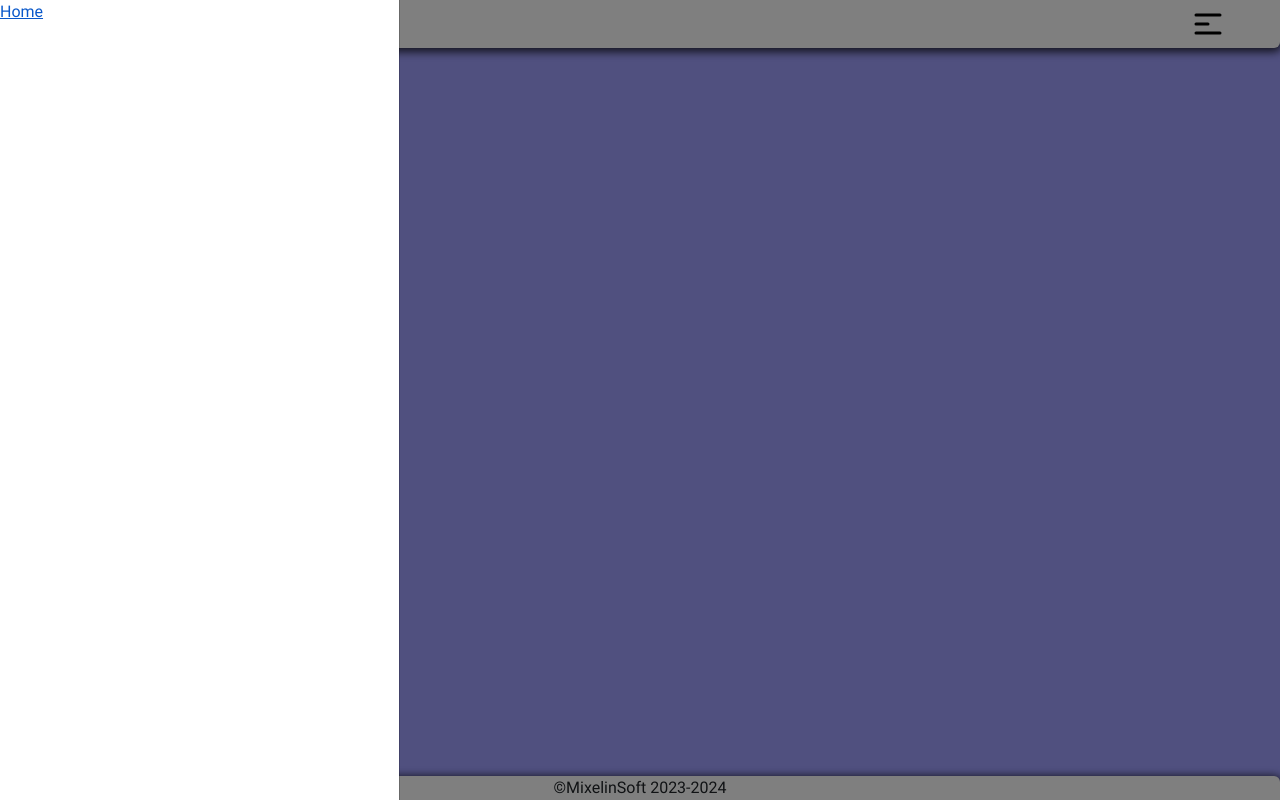
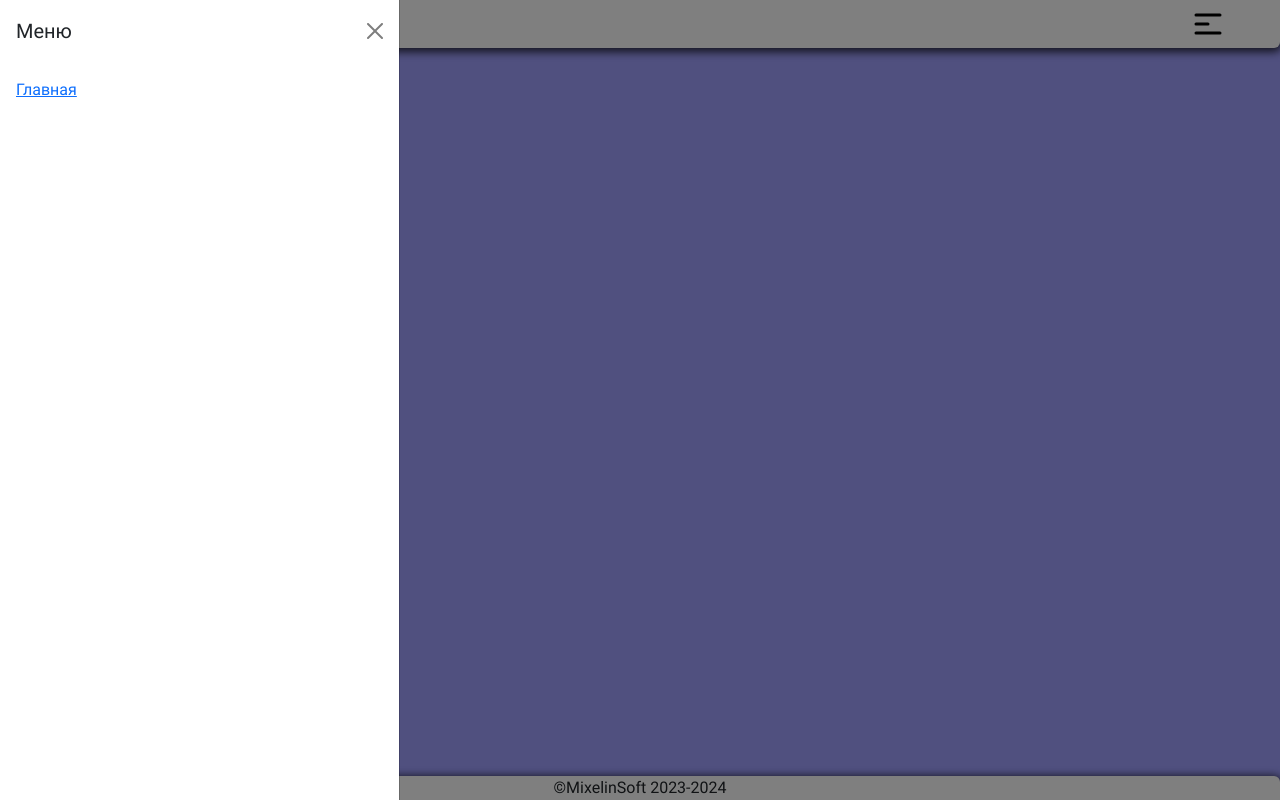
Before and after one commit to MixelinSoft/gs-tools-offline, a React (Vite) app in the folder src/renderer/: page / in a window 1280 px wide. Both pictures are taken after a click on the button 1208 px from the left and 24 px from the top of the page. Built offline with nearby package versions, Linux system fonts and the light colour scheme; a web font is replaced by a local one.

Commit message:
refactor AsideMenu component; implement AsideMenuItem for dynamic menu rendering and update styles

```diff
--- a/src/renderer/src/components/UI/AsideMenu/AsideMenu.jsx
+++ b/src/renderer/src/components/UI/AsideMenu/AsideMenu.jsx
@@ -3,20 +3,35 @@ import styles from './AsideMenu.module.css'
 import { Link } from 'react-router-dom'
 import { Offcanvas } from 'react-bootstrap'
 import { uiActions } from '../../../../store/slices/uiSlice'
+import AsideMenuItem from './AsideMenuItem/AsideMenuItem'
 
 const AsideMenu = () => {
   // Create Dispatch Function
   const dispatch = useDispatch()
+  // Create Close Menu Handler
   const closeMenuHandler = () => {
     dispatch(uiActions.asideMenuToggle(false))
   }
+  // Get Show Menu State
   const showMenu = useSelector((state) => state.ui.asideMenuShow)
+  // Create Menu
+  const menu = [{ name: 'Главная', slug: '/', icon: 'asd' }]
 
   return (
     <Offcanvas show={showMenu} onHide={closeMenuHandler}>
-      <Link to="/" className={styles.link} onClick={closeMenuHandler}>
-        Home
-      </Link>
+      <Offcanvas.Header closeButton>
+        <Offcanvas.Title>Меню</Offcanvas.Title>
+      </Offcanvas.Header>
+      <Offcanvas.Body>
+        {menu.map((menuItem) => (
+          <AsideMenuItem
+            key={menuItem.slug}
+            closeHandler={closeMenuHandler}
+            slug={menuItem.slug}
+            name={menuItem.name}
+          />
+        ))}
+      </Offcanvas.Body>
     </Offcanvas>
   )
 }
--- a/src/renderer/src/components/UI/AsideMenu/AsideMenuItem/AsideMenuItem.jsx
+++ b/src/renderer/src/components/UI/AsideMenu/AsideMenuItem/AsideMenuItem.jsx
@@ -0,0 +1,17 @@
+import { Link } from 'react-router-dom'
+import styles from './AsideMenuItem.module.css'
+
+const AsideMenuItem = ({ closeHandler, slug, name, icon }) => {
+  return (
+    <Link
+      to={slug ? slug : '/'}
+      className={styles.link}
+      onClick={closeHandler ? closeHandler : null}
+    >
+      <div className={styles.icon}>{icon ? icon : ''}</div>
+      <div className={styles.icon}>{name ? name : ''}</div>
+    </Link>
+  )
+}
+
+export default AsideMenuItem
--- a/src/renderer/src/main.jsx
+++ b/src/renderer/src/main.jsx
@@ -1,7 +1,5 @@
 import 'bootstrap/dist/css/bootstrap.min.css'
 import './main.css'
-
-import React from 'react'
 import ReactDOM from 'react-dom/client'
 import App from './App'
 import { Provider } from 'react-redux'
@@ -11,9 +9,7 @@ import { BrowserRouter } from 'react-router-dom'
 ReactDOM.createRoot(document.getElementById('root')).render(
   <Provider store={store}>
     <BrowserRouter>
-      <React.StrictMode>
-        <App />
-      </React.StrictMode>
+      <App />
     </BrowserRouter>
   </Provider>
 )
```
